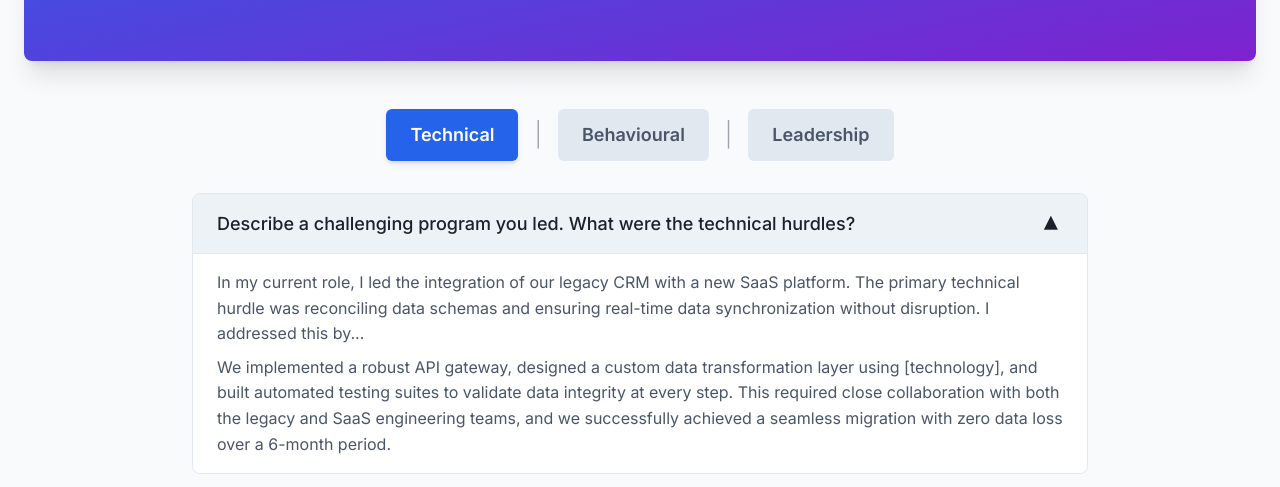
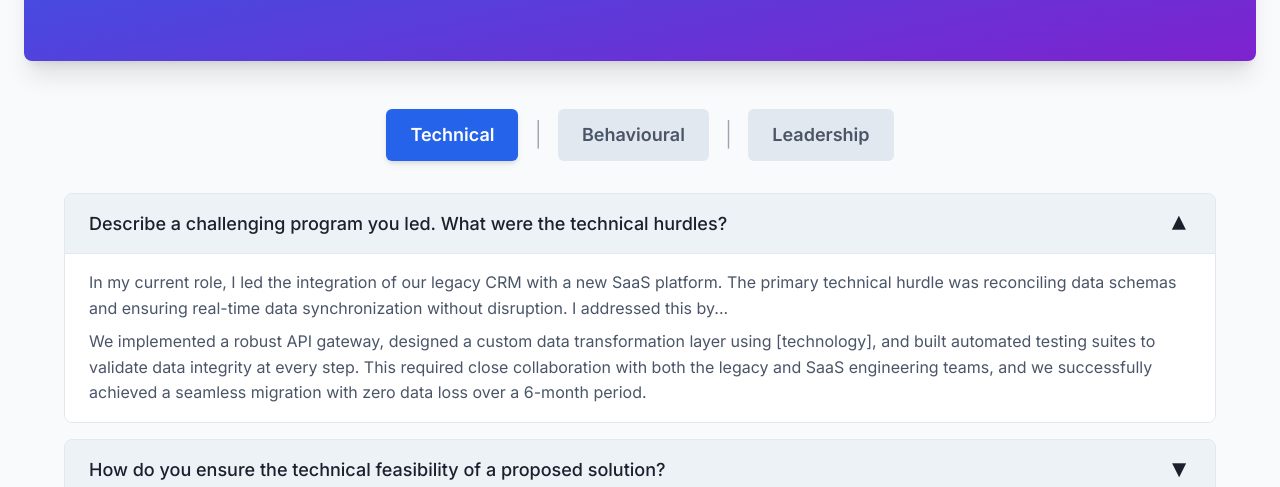
Before and after one commit to narayan-ga/re-skill.github.io, a plain HTML site: page program-manager.html in a window 1280 px wide. Shown: the part 295-782 px from the top of the page. Drawn offline with nearby package versions, Linux system fonts and the light colour scheme.

Commit message:
Update program-manager.html

```diff
--- a/program-manager.html
+++ b/program-manager.html
@@ -123,7 +123,7 @@
             <button id="tab-leadership" class="tab-button px-6 py-3 rounded-md font-semibold text-lg transition">Leadership</button>
         </div>
 
-        <div class="max-w-4xl mx-auto">
+        <div class="max-w-6xl mx-auto">
             <div id="section-technical" class="question-section space-y-4">
                 <p class="text-center text-gray-500">It will be displayed shortly...</p>
                 </div>
```
